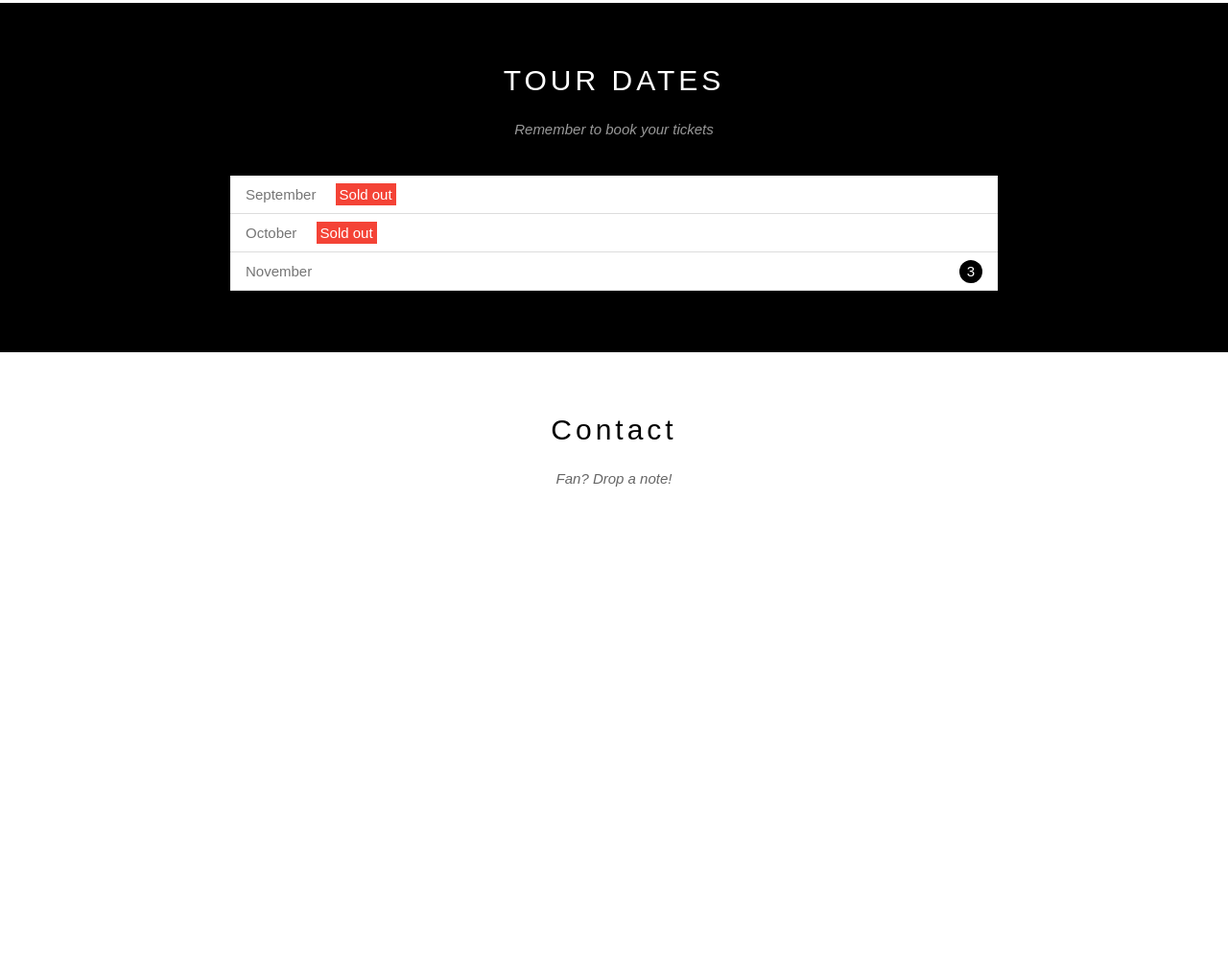
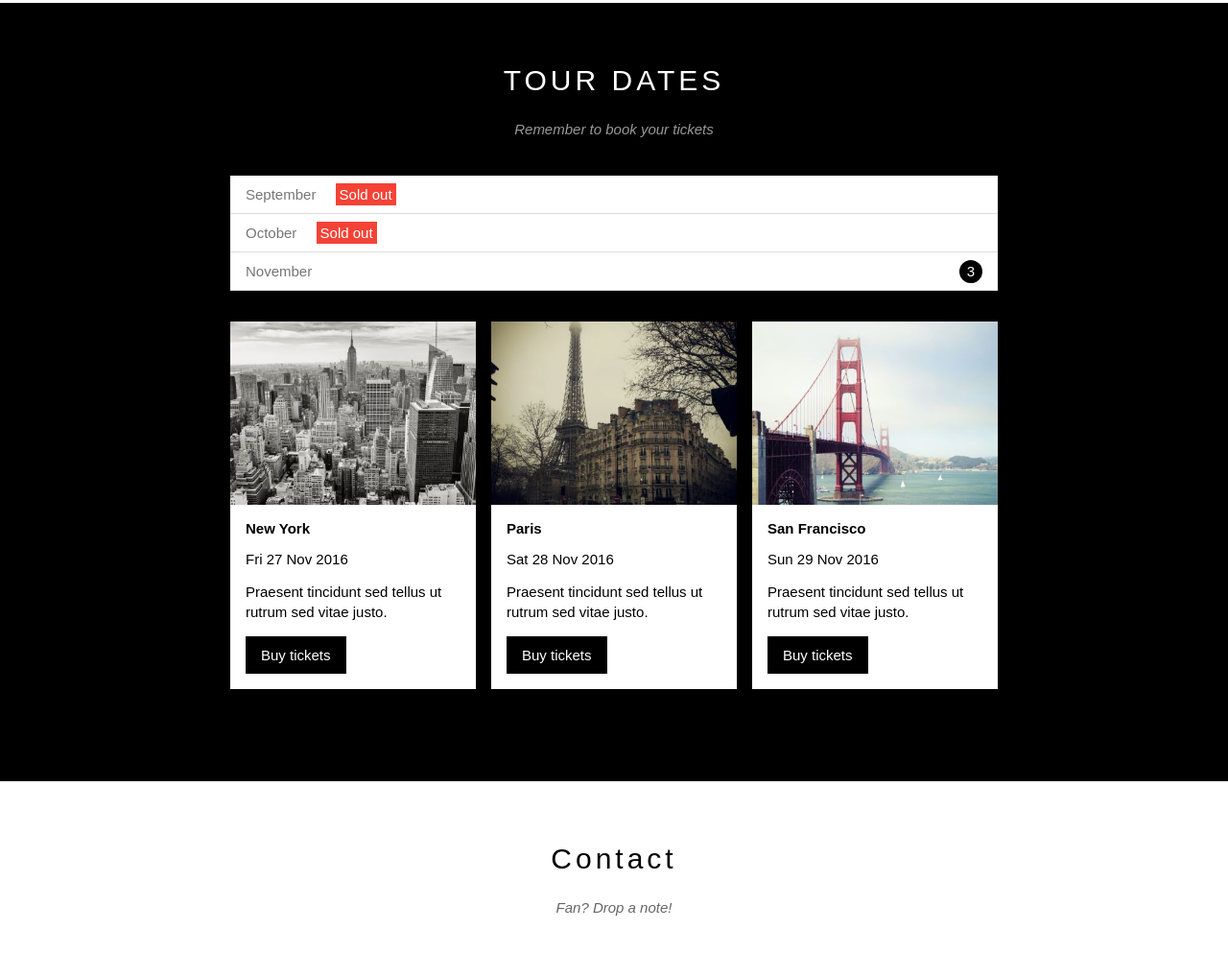
Before and after one commit to daominhtien2k1/theband_f8course, a plain HTML site: page index.html in a window 1280 px wide. Shown: the part 1234-2252 px from the top of the page at 96% size. Before the commit the page ends 1805 px from the top, so only its background shows below. Drawn offline with Linux system fonts and the light colour scheme.

Commit message:
76.Tour places CSS

```diff
--- a/assets/css/style.css
+++ b/assets/css/style.css
@@ -1,12 +1,14 @@
-*{
+* {
     padding: 0;
     margin: 0;
     box-sizing: border-box;
 }
-html{
+
+html {
     font-family: Arial;
 }
-#header{
+
+#header {
     height: 46px;
     background-color: #000;
     position: fixed;
@@ -16,26 +18,28 @@ html{
     z-index: 1;
 }
 
-#nav{
+#nav {
     display: inline-block;
 }
+
 #nav, .subnav {
     list-style-type: none;
 }
 
-#nav > li{
+#nav > li {
     display: inline-block;
 }
 
-#nav li{
+#nav li {
     position: relative;
 }
 
-#nav > li > a{
+#nav > li > a {
     color: #fff;
     text-transform: uppercase;
 }
-#nav li a{
+
+#nav li a {
     text-decoration: none;
     line-height: 46px;
     padding: 0 24px;
@@ -45,12 +49,13 @@ html{
 #nav li:hover .subnav {
     display: block;
 }
-#nav .subnav li:hover a, #nav > li:hover > a{
+
+#nav .subnav li:hover a, #nav > li:hover > a {
     color: #000;
     background-color: #ccc;
 }
 
-#nav .subnav{
+#nav .subnav {
     display: none;
     min-width: 160px;
     position: absolute;
@@ -60,33 +65,34 @@ html{
     box-shadow: 0 0 10px;
 }
 
-#nav .subnav a{
+#nav .subnav a {
     color: #000;
     padding: 0 12px;
     line-height: 38px;
 }
 
-#nav .nav-arrow-down{
+#nav .nav-arrow-down {
     font-size: 14px;
 }
 
-#header .search-btn{
+#header .search-btn {
     float: right;
     padding: 0 21px;
 
 }
 
-#header .search-btn:hover{
+#header .search-btn:hover {
     cursor: pointer;
     background-color: #f44336;
 }
 
-#header .search-icon{
+#header .search-icon {
     color: #fff;
     font-size: 20px;
     line-height: 46px;
 }
-#slider{
+
+#slider {
     min-height: 500px;
     background-color: rgba(34, 30, 30, 0.78);
     margin-top: 46px;
@@ -96,96 +102,113 @@ html{
     background-size: cover;
     background-repeat: no-repeat;
 }
-#slider .text-content{
+
+#slider .text-content {
     position: absolute;
     bottom: 47px;
     color: #fff;
     width: 100%;
     text-align: center;
 }
-#slider .text-heading{
+
+#slider .text-heading {
     font-weight: 500;
     font-size: 24px;
 }
-#slider .text-description{
+
+#slider .text-description {
     font-size: 15px;
     margin-top: 25px;
 }
-#content{
+
+#content {
 
 }
-#content .content-section{
+
+#content .content-section {
     width: 800px;
     padding: 64px 0;
     margin-left: auto;
-    margin-right:auto;
+    margin-right: auto;
 }
-#content .section-heading{
+
+#content .section-heading {
     font-size: 30px;
     text-align: center;
     font-weight: 500;
     letter-spacing: 4px;
 }
-#content .section-sub-heading{
+
+#content .section-sub-heading {
     font-size: 15px;
     text-align: center;
     margin-top: 25px;
     font-style: italic;
     opacity: 0.6;
 }
-#content .about-text{
+
+#content .about-text {
     margin-top: 25px;
     font-size: 15px;
     text-align: justify;
     line-height: 1.4;
 }
-#content .members-list{
+
+#content .members-list {
     margin-top: 48px;
 }
-#content .member-item{
+
+#content .member-item {
     float: left;
     width: 33.333333%;
     text-align: center;
 }
-#content .member-name{
-     font-size: 15px;
+
+#content .member-name {
+    font-size: 15px;
 
 }
-#content .member-img{
+
+#content .member-img {
     width: 154px;
     margin-top: 15px;
     border-radius: 4px;
 }
-.clear{
+
+.clear {
     clear: both;
 }
 
-.text-white{
+.text-white {
     color: #fff !important;
 }
-.tour-section{
-    background-color: #000; /* tạo lớp cha div class="tour-section" vì margin content không thể set background */
+
+.tour-section {
+    background-color: #000;
 }
-.tickets-list{
+
+.tickets-list {
     background-color: #fff;
     margin-top: 40px;
     list-style: none;
 }
-.tickets-list li{
+
+.tickets-list li {
     color: #757575;
     font-size: 15px;
     padding: 11px 16px;
     border-bottom: 1px solid #ddd;
 }
-.tickets-list .sold-out{
+
+.tickets-list .sold-out {
     background-color: #f44336;
     color: #fff;
     padding: 3px 4px;
     margin-left: 16px;
 }
-.tickets-list .quantity{
-    float: right; /* thẻ đang có tính chất inline mà thêm float vào thì thành thẻ có tính chất block */
-    /* Các thẻ HTML được hiển thị mặc định inline là <span>, <a>, <strong>, <b>, <i> */
+
+.tickets-list .quantity {
+    float: right;
     width: 24px;
     height: 24px;
     background-color: #000;
@@ -193,8 +216,63 @@ html{
     border-radius: 50%;
     text-align: center;
     line-height: 24px;
-    margin-top: -3px; /* có tính chất block mới dùng được margin */
+    margin-top: -3px;
 }
-#footer{
+
+.places-list {
+    margin-top: 32px;
+    margin-bottom: 32px;
+    margin-left: -8px; /* kĩ thuật padding 3 item rồi cho margin left-right */
+    margin-right: -8px;
+}
+
+.place-item {
+    float: left;
+    width: 33.3333333%;
+    padding: 0 8px;
+}
+
+.place-body {
+    background-color: #fff;
+    padding: 16px;
+    font-size: 15px;
+}
+
+.place-heading {
+    font-size: 15px;
+    font-weight: 600;
+}
+
+.place-time {
+    margin-top: 15px;
 
 }
+
+.place-desc {
+    margin-top: 15px;
+    line-height: 1.4;
+}
+
+.place-buy-btn{
+    color: #fff;
+    background-color: #000;
+    text-decoration: none;
+    padding: 11px 16px; /* thẻ a mặc định là inline nên khi padding sẽ đè lên phần tử trước */
+    display: inline-block;
+    margin-top: 15px;
+}
+.place-buy-btn:hover{
+    color: #000;
+    background-color: #ccc;
+}
+.place-img {
+    width: 100%;
+}
+
+.place-img:hover {
+    opacity: 0.6;
+}
+
+#footer {
+
+}
--- a/index.html
+++ b/index.html
@@ -70,6 +70,36 @@
                     <li>October <span class="sold-out">Sold out</span></li>
                     <li>November <span class="quantity">3</span></li>
                 </ul>
+                <div class="places-list">
+                    <div class="place-item">
+                        <img src="./assets/img/places/place1.jpg" alt="New York" class="place-img">
+                        <div class="place-body">
+                            <h3 class="place-heading">New York</h3>
+                            <p class="place-time">Fri 27 Nov 2016</p>
+                            <p class="place-desc">Praesent tincidunt sed tellus ut rutrum sed vitae justo.</p>
+                            <a href="" class="place-buy-btn">Buy tickets</a>
+                        </div>
+                    </div>
+                    <div class="place-item">
+                        <img src="./assets/img/places/place2.jpg" alt="Paris" class="place-img">
+                        <div class="place-body">
+                            <h3 class="place-heading">Paris</h3>
+                            <p class="place-time">Sat 28 Nov 2016</p>
+                            <p class="place-desc">Praesent tincidunt sed tellus ut rutrum sed vitae justo.</p>
+                            <a href="" class="place-buy-btn">Buy tickets</a>
+                        </div>
+                    </div>
+                    <div class="place-item">
+                        <img src="./assets/img/places/place3.jpg" alt="San Francisco" class="place-img">
+                        <div class="place-body">
+                            <h3 class="place-heading">San Francisco</h3>
+                            <p class="place-time">Sun 29 Nov 2016</p>
+                            <p class="place-desc">Praesent tincidunt sed tellus ut rutrum sed vitae justo.</p>
+                            <a href="" class="place-buy-btn">Buy tickets</a>
+                        </div>
+                    </div>
+                    <div class="clear"></div>
+                </div>
             </div>
 
         </div>
```
Also changed, not shown: assets/img/places/place1.jpg (added), assets/img/places/place2.jpg (added), assets/img/places/place3.jpg (added).
